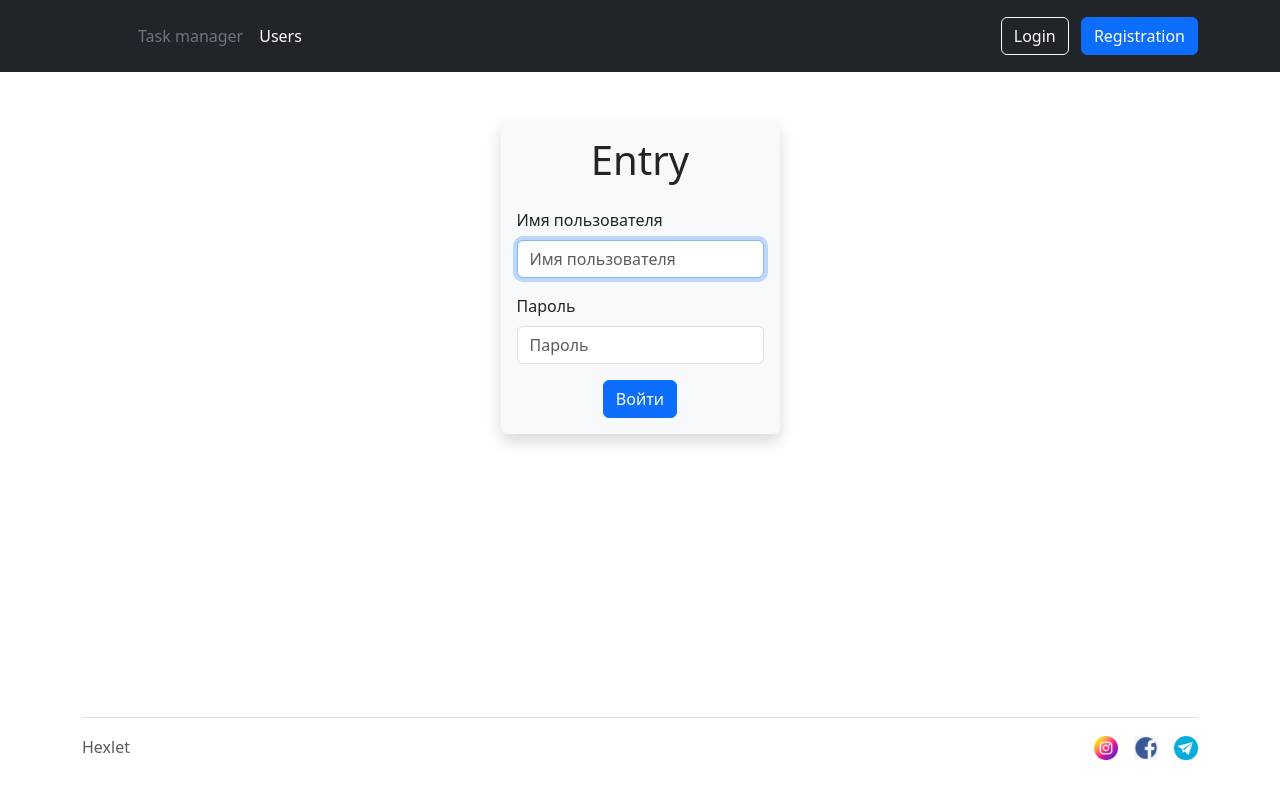
After one commit to GrigoriyKruchinin/python-project-52, a Django app: page /login/ in a window 1280 px wide. The commit adds this page. Run offline with Django 3.2, Linux system fonts and the light colour scheme; some libraries are stand-ins or nearby versions.

Commit message:
added IndexView, UserLoginView, UserLogoutView

```diff
--- a/task_manager/templates/base.html
+++ b/task_manager/templates/base.html
@@ -26,7 +26,7 @@
 
             <div class="text-end">
                 <a href="/login/" class="btn btn-outline-light me-2">{% trans "Login" %}</a>
-                <a href="/users/create/" class="btn btn-warning">{% trans "Registration" %}</a>
+                <a href="/users/create/" class="btn btn-primary">{% trans "Registration" %}</a>
             </div>
             </div>
         </div>
--- a/task_manager/templates/index.html
+++ b/task_manager/templates/index.html
@@ -1,6 +1,7 @@
 {% extends 'base.html' %}
 
 {% load i18n %}
+{% load django_bootstrap5 %}
 
 {% block content %}
 <div class="px-4 py-5 my-5 text-center">
--- /dev/null
+++ b/task_manager/templates/login_form.html
@@ -0,0 +1,22 @@
+{% extends 'base.html' %}
+
+{% load i18n %}
+{% load django_bootstrap5 %}
+
+{% block content %}
+<body class="d-flex flex-column min-vh-100">
+    <div class="container d-flex align-items-center justify-content-center h-100">
+        <div class="card bg-light border-0 shadow mt-5" style="width: 25%;">
+            <div class="card-body">
+                <h1 class="text-center mb-4">{% trans "Entry" %}</h1>
+
+                <form method="post">
+                    {% csrf_token %}
+                    {% bootstrap_form form %}
+                    {% bootstrap_button button_text button_type="submit" button_class="btn btn-primary mx-auto d-block" %}
+                </form>
+            </div>
+        </div>
+    </div>
+</body>
+{% endblock content %}
--- a/task_manager/urls.py
+++ b/task_manager/urls.py
@@ -15,10 +15,13 @@ Including another URLconf
 """
 from django.contrib import admin
 from django.urls import path, include
-from task_manager import views
+from task_manager.views import IndexView, UserLoginView, UserLogoutView
+from task_manager.users.models import User
 
 urlpatterns = [
-    path('', views.index),
+    path('', IndexView.as_view(), name='home'),
+    path('login/', UserLoginView.as_view(), name='login'),
+    path('logout/', UserLogoutView.as_view(), name='logout'),
     path('users/', include('task_manager.users.urls')),
     path('admin/', admin.site.urls),
 ]
--- a/task_manager/users/urls.py
+++ b/task_manager/users/urls.py
@@ -1,6 +1,7 @@
-from django.urls import path
-from task_manager.users.views import IndexView
+import django.urls
+from task_manager.users.views import UsersListView
+from django.urls import path, include
 
 urlpatterns = [
-    path('', IndexView.as_view(), name='users'),
+    path('', UsersListView.as_view(), name='users'),
 ]
--- a/task_manager/users/views.py
+++ b/task_manager/users/views.py
@@ -3,10 +3,10 @@ from django.views import View
 from task_manager.users.models import User
 
 
-class IndexView(View):
+class UsersListView(View):
 
     def get(self, request, *args, **kwargs):
-        users = User.objects.all()[:15]
+        users = User.objects.all()
         return render(request, 'users/index.html', context={
             'users': users,
         })
--- a/task_manager/views.py
+++ b/task_manager/views.py
@@ -1,5 +1,27 @@
-from django.shortcuts import render
+from django.views.generic import TemplateView
+from django.urls import reverse_lazy
+from django.utils.translation import gettext_lazy as _
+from django.contrib.messages.views import SuccessMessageMixin
+from django.contrib.auth.views import LoginView, LogoutView
+from django.contrib import messages
 
 
-def index(request):
-    return render(request, 'index.html')
+class IndexView(TemplateView):
+    template_name = 'index.html'
+
+
+class UserLoginView(SuccessMessageMixin, LoginView):
+    next_page = reverse_lazy('home')
+    success_message = _('You are logged in')
+    template_name = 'login_form.html'
+    extra_context = {
+        'button_text': _('Log in'),
+    }
+
+
+class UserLogoutView(LogoutView):
+    next_page = reverse_lazy('home')
+
+    def dispatch(self, request, *args, **kwargs):
+        messages.info(request, _('You are logged out'))
+        return super().dispatch(request, *args, **kwargs)
```
Also changed, not shown: locale/ru/LC_MESSAGES/django.po.
